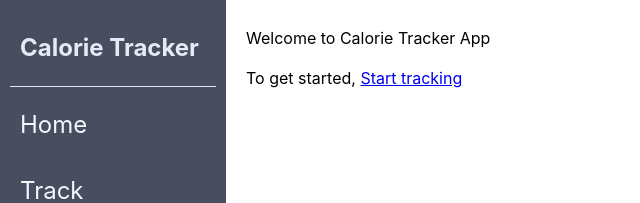
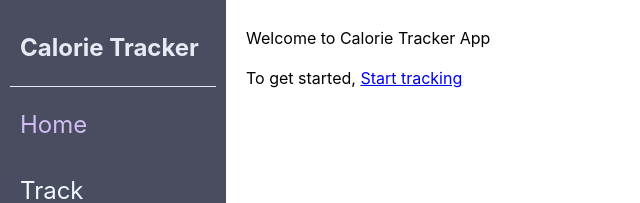
Before and after one commit to tasneemsaeed23/calorie-tracker, a React (Vite) app: page / in a window 1280 px wide. Shown: the top 203 px of the page, without its empty margins (0-640 px from the left). Built offline with nearby package versions, Linux system fonts and the light colour scheme.

Commit message:
Working with navigation links

```diff
--- a/src/components/Common/SideNav.jsx
+++ b/src/components/Common/SideNav.jsx
@@ -1,12 +1,22 @@
-import { Link } from "react-router-dom";
+import { NavLink } from "react-router-dom";
 import styles from "./SideNav.module.css";
 
 function SideNav() {
   return (
     <nav className={styles.nav}>
       <h1 className={styles.title}>Calorie Tracker</h1>
-      <Link to="/">Home</Link>
-      <Link to="/track">Track</Link>
+      <NavLink
+        to="/"
+        className={({ isActive }) => (isActive ? styles.active : undefined)}
+      >
+        Home
+      </NavLink>
+      <NavLink
+        to="/track"
+        className={({ isActive }) => (isActive ? styles.active : undefined)}
+      >
+        Track
+      </NavLink>
     </nav>
   );
 }
```
